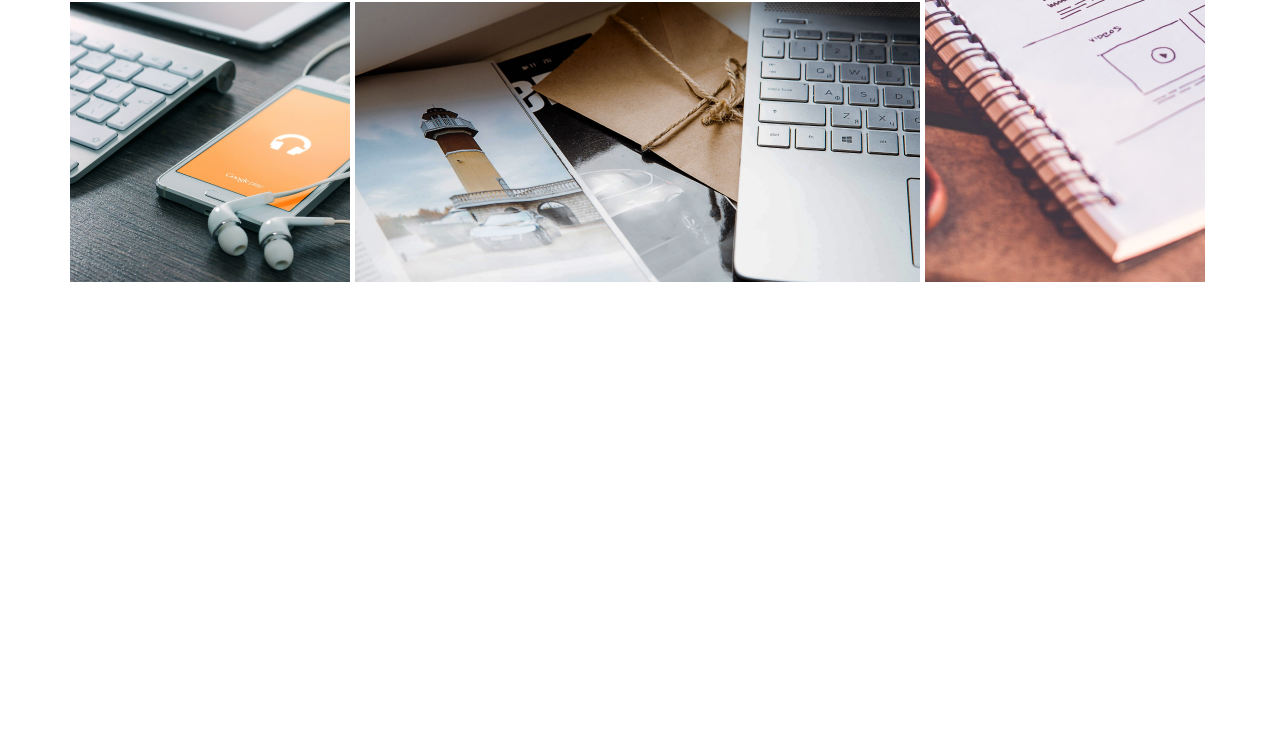
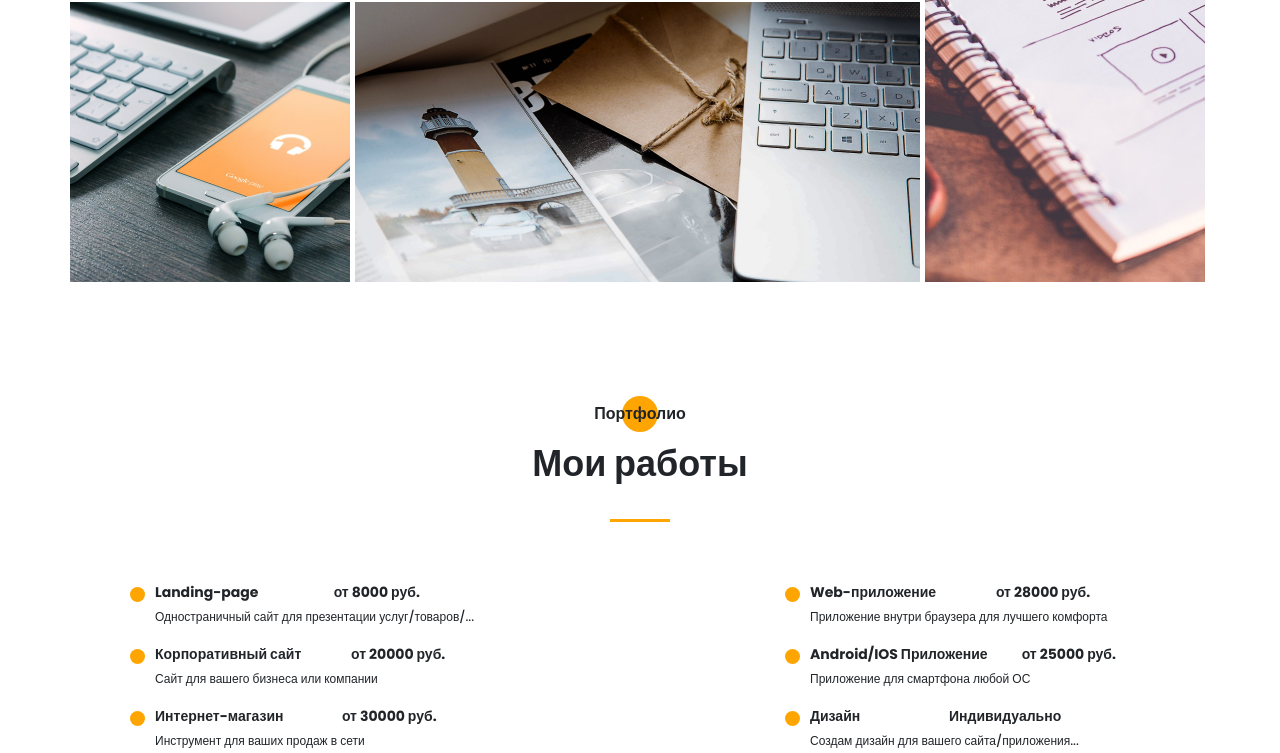
Before and after one commit to SalavatIskhakov/portfolio, a website: page src/index.html in a window 1280 px wide. Shown: the part 3950-4703 px from the top of the page. Before the commit the page ends 4232 px from the top, so only its background shows below. Drawn offline with nearby package versions, Linux system fonts and the light colour scheme; files that its build step writes are made by us from their sources; files whose address does not match are found by name.

Commit message:
priceList section

```diff
--- a/src/index.html
+++ b/src/index.html
@@ -381,6 +381,48 @@
     </div>
   </section>
 
+  <section class="priceList">
+    <div class="container">
+      <h2 class="title title_fz16 title__section-title">Портфолио</h2>
+      <div class="title title_fz36 title__section-subtitle">Мои работы</div>
+      <div class="divider"></div>
+
+      <div class="priceList__items">
+        <div class="priceList__item">
+          <div class="title title_fz14 priceList__item-title">Landing-page</div>
+          <div class="priceList__item-price">от 8000 руб.</div>
+          <div class="priceList__item-descr">Одностраничный сайт для презентации услуг/товаров/...</div>
+        </div>
+        <div class="priceList__item">
+          <div class="title title_fz14 priceList__item-title">Web-приложение</div>
+          <div class="priceList__item-price">от 28000 руб.</div>
+          <div class="priceList__item-descr">Приложение внутри браузера для лучшего комфорта</div>
+        </div>
+        <div class="priceList__item">
+          <div class="title title_fz14 priceList__item-title">Корпоративный сайт</div>
+          <div class="priceList__item-price">от 20000 руб.</div>
+          <div class="priceList__item-descr">Сайт для вашего бизнеса или компании</div>
+        </div>
+        <div class="priceList__item">
+          <div class="title title_fz14 priceList__item-title">Android/IOS Приложение</div>
+          <div class="priceList__item-price">от 25000 руб.</div>
+          <div class="priceList__item-descr">Приложение для смартфона любой ОС</div>
+        </div>
+        <div class="priceList__item">
+          <div class="title title_fz14 priceList__item-title">Интернет-магазин</div>
+          <div class="priceList__item-price">от 30000 руб.</div>
+          <div class="priceList__item-descr">Инструмент для ваших продаж в сети</div>
+        </div>
+        <div class="priceList__item">
+          <div class="title title_fz14 priceList__item-title">Дизайн</div>
+          <div class="priceList__item-price">Индивидуально</div>
+          <div class="priceList__item-descr">Создам дизайн для вашего сайта/приложения...</div>
+        </div>
+      </div>
+    </div>
+
+  </section>
+
   <script src="js/script.js"></script>
 </body>
 
--- /dev/null
+++ b/src/sass/blocks/_priceList.scss
@@ -0,0 +1,39 @@
+.priceList {
+  padding-top: 120px;
+  &__items {
+    margin-top: 60px;
+    padding: 0 60px;
+    display: grid;
+    grid-template: repeat(3, minmax(45px, auto)) / repeat(2, 365px);
+    grid-auto-rows: minmax(45px, auto);
+    row-gap: 15px;
+    justify-content: space-between;
+  }
+  &__item {
+    position: relative;
+    display: grid;
+    grid-template: repeat(2, minmax(21px, auto)) / repeat(2, auto);
+    row-gap: 5px;
+    padding-left: 25px;
+    &:before {
+      content: "";
+      width: 15px;
+      height: 15px;
+      background-color: $main-color;
+      border-radius: 100%;
+      position: absolute;
+      top: 5px;
+    }
+    &-title,
+    &-price {
+      font-weight: bold;
+      font-size: 14px;
+      line-height: 21px;
+    }
+    &-descr {
+      grid-column: 1 / 3;
+      font-size: 12px;
+      line-height: 18px;
+    }
+  }
+}
--- a/src/sass/style.scss
+++ b/src/sass/style.scss
@@ -31,3 +31,4 @@
 @import "blocks/resume";
 @import "blocks/skills";
 @import "blocks/portfolio";
+@import "blocks/priceList";
```
Also changed, not shown: dist/css/style.min.css, dist/index.html.
